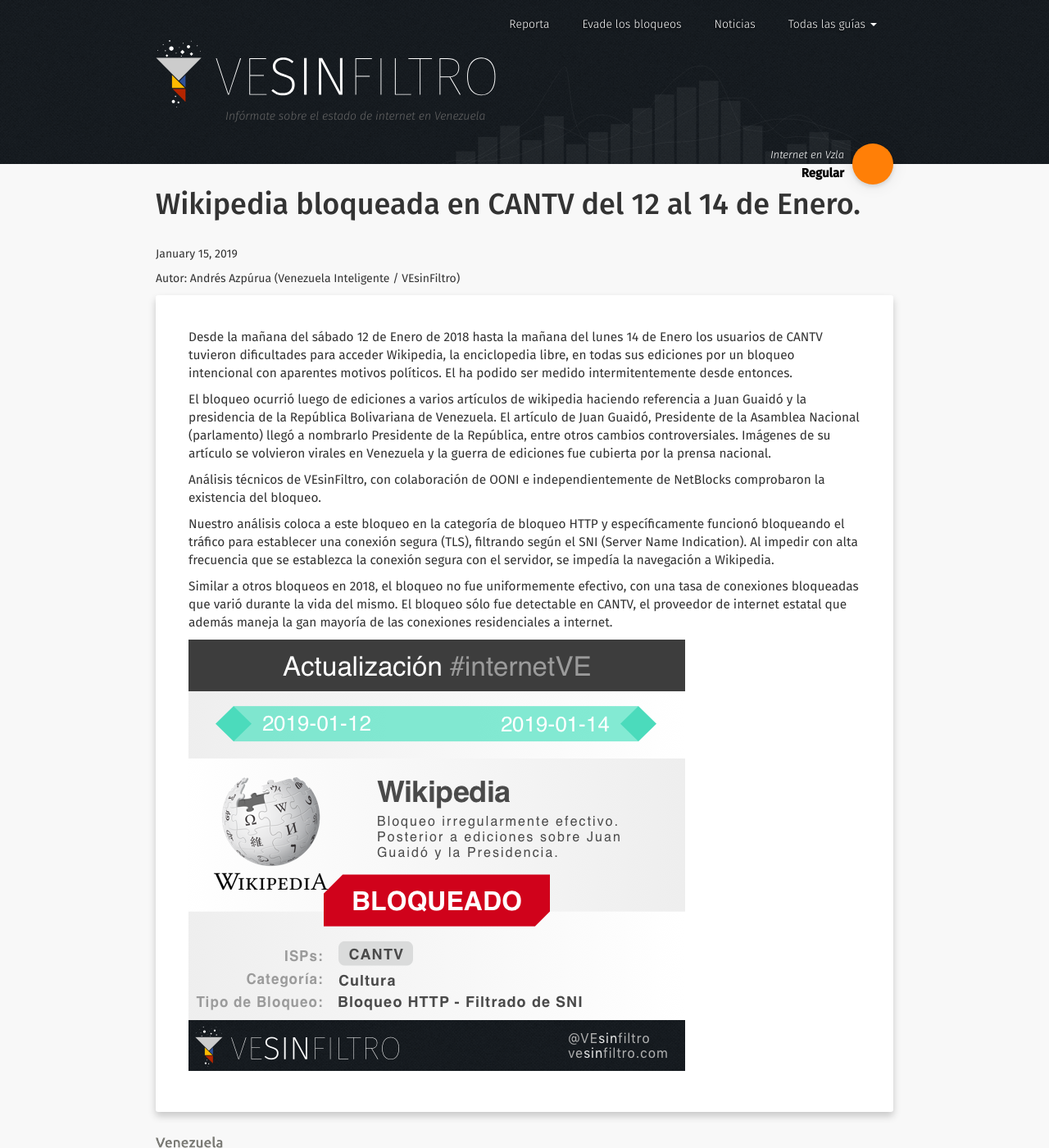
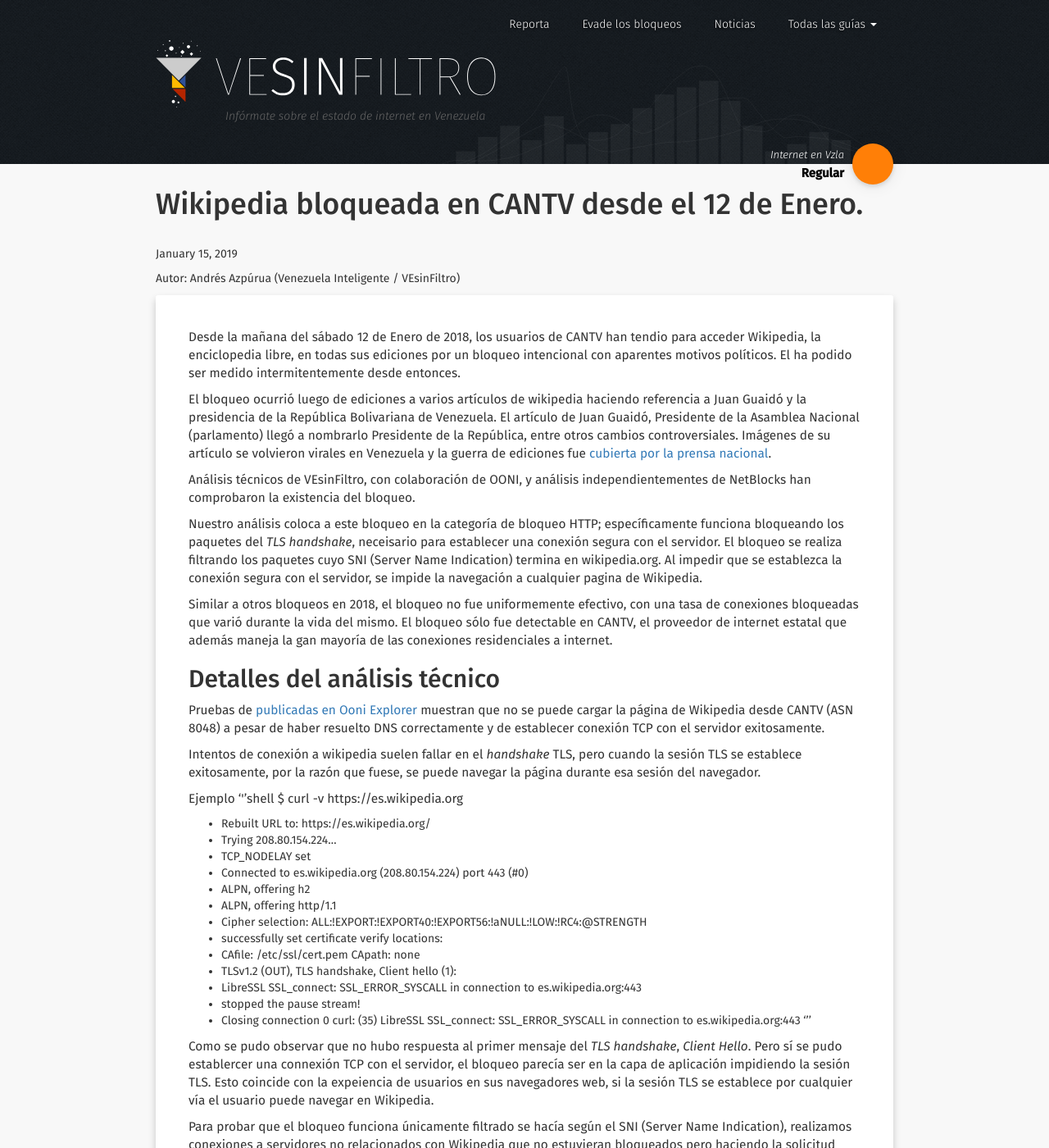
Before and after one commit to VEinteligente/VESinFiltro, a Jekyll site: the page built from _noticias/2019-01-15-wikipedia_cantv.md, in a window 1280 px wide and 1400 px high. Shown: the whole window at 82% size. Built offline with Jekyll 4.4.1, drawn with Linux system fonts in a browser that asks for light colours; nearby versions of some CDN libraries; some of the changed text lies outside the part shown.

Commit message:
Update 2019-01-15-wikipedia_cantv.md

```diff
--- a/_noticias/2019-01-15-wikipedia_cantv.md
+++ b/_noticias/2019-01-15-wikipedia_cantv.md
@@ -1,6 +1,6 @@
 ---
 layout: post
-title:  Wikipedia bloqueada en CANTV del 12 al 14 de Enero.
+title:  Wikipedia bloqueada en CANTV desde el 12 de Enero.
 small: El sitio web de todas las ediciones de Wikipedia fue bloqueado por CANTV, el proveedor de internet del estado Venezolano, del 12 al 14 de Enero de 2019
 permalink: /noticias/wikipedia_2019-01/
 date:   2019-01-15 6:30:00 -0400
@@ -10,14 +10,69 @@
 ---
 
 
-Desde la mañana del sábado 12 de Enero de 2018 hasta la mañana del lunes 14 de Enero los usuarios de CANTV tuvieron dificultades para acceder Wikipedia, la enciclopedia libre, en todas sus ediciones por un bloqueo intencional con aparentes motivos políticos. El ha podido ser medido intermitentemente desde entonces.
+Desde la mañana del sábado 12 de Enero de 2018, los usuarios de CANTV han tendio para acceder Wikipedia, la enciclopedia libre, en todas sus ediciones por un bloqueo intencional con aparentes motivos políticos. El ha podido ser medido intermitentemente desde entonces.
 
-El bloqueo ocurrió luego de ediciones a varios artículos de wikipedia haciendo referencia a Juan Guaidó y la presidencia de la República Bolivariana de Venezuela. El artículo de Juan Guaidó, Presidente de la Asamblea Nacional (parlamento) llegó a nombrarlo Presidente de la República, entre otros cambios controversiales. Imágenes de su artículo se volvieron virales en Venezuela y la guerra de ediciones fue cubierta por la prensa nacional.
+El bloqueo ocurrió luego de ediciones a varios artículos de wikipedia haciendo referencia a Juan Guaidó y la presidencia de la República Bolivariana de Venezuela. El artículo de Juan Guaidó, Presidente de la Asamblea Nacional (parlamento) llegó a nombrarlo Presidente de la República, entre otros cambios controversiales. Imágenes de su artículo se volvieron virales en Venezuela y la guerra de ediciones fue [cubierta por la prensa nacional]().
 
-Análisis técnicos de VEsinFiltro, con colaboración de OONI e independientemente de NetBlocks comprobaron la existencia del bloqueo.
+Análisis técnicos de VEsinFiltro, con colaboración de OONI, y análisis independientementes de NetBlocks han comprobaron la existencia del bloqueo.
 
-Nuestro análisis coloca a este bloqueo en la categoría de bloqueo HTTP y específicamente funcionó bloqueando el tráfico para establecer una conexión segura (TLS), filtrando según el SNI (Server Name Indication). Al impedir con alta frecuencia que se establezca la conexión segura con el servidor, se impedía la navegación a Wikipedia.
+Nuestro análisis coloca a este bloqueo en la categoría de bloqueo HTTP; específicamente funciona bloqueando los paquetes del _TLS handshake_, neceisario para  establecer una conexión segura con el servidor. El bloqueo se realiza filtrando los paquetes cuyo SNI (Server Name Indication) termina en wikipedia.org. Al impedir que se establezca la conexión segura con el servidor, se impide la navegación a cualquier pagina de Wikipedia.
 
 Similar a otros bloqueos en 2018, el bloqueo no fue uniformemente efectivo, con una tasa de conexiones bloqueadas que varió durante la vida del mismo. El bloqueo sólo fue detectable en CANTV, el proveedor de internet estatal que además maneja la gan mayoría de las conexiones residenciales a internet.
 
+## Detalles del análisis técnico
+
+Pruebas de [publicadas en Ooni Explorer](https://explorer.ooni.torproject.org/measurement/20190113T203747Z_AS8048_zmgCmhj2SnRKM6utWKbrj2GHz9UFtYq5db0nYWIbSJzDsHOXWE?input=http://wikipedia.org) muestran que no se puede cargar la página de Wikipedia desde CANTV (ASN 8048) a pesar de haber resuelto DNS correctamente y de establecer conexión TCP con el servidor exitosamente.
+
+Intentos de conexión a wikipedia suelen fallar en el _handshake_ TLS, pero cuando la sesión TLS se establece exitosamente, por la razón que fuese, se puede navegar la página durante esa sesión del navegador.
+
+Ejemplo
+'''shell
+$ curl -v https://es.wikipedia.org
+* Rebuilt URL to: https://es.wikipedia.org/
+*   Trying 208.80.154.224...
+* TCP_NODELAY set
+* Connected to es.wikipedia.org (208.80.154.224) port 443 (#0)
+* ALPN, offering h2
+* ALPN, offering http/1.1
+* Cipher selection: ALL:!EXPORT:!EXPORT40:!EXPORT56:!aNULL:!LOW:!RC4:@STRENGTH
+* successfully set certificate verify locations:
+*   CAfile: /etc/ssl/cert.pem
+  CApath: none
+* TLSv1.2 (OUT), TLS handshake, Client hello (1):
+* LibreSSL SSL_connect: SSL_ERROR_SYSCALL in connection to es.wikipedia.org:443
+* stopped the pause stream!
+* Closing connection 0
+curl: (35) LibreSSL SSL_connect: SSL_ERROR_SYSCALL in connection to es.wikipedia.org:443
+'''
+
+Como se pudo observar que no hubo respuesta al primer mensaje del _TLS handshake_, _Client Hello_. Pero sí se pudo establercer una connexión TCP con el servidor, el bloqueo parecía ser en la capa de aplicación impidiendo la sesión TLS. Esto coincide con la expeiencia de usuarios en sus navegadores web, si la sesión TLS se establece por cualquier vía el usuario puede navegar en Wikipedia.
+
+Para probar que el bloqueo funciona únicamente filtrado se hacía según el SNI (Server Name Indication), realizamos conexiones a servidores no relacionados con Wikipedia que no estuvieran bloqueados pero haciendo la solicitud pididendo la URL de wikipedia; de esta forma se conexta a un servidor destinto pero el SNI dice "www.wikipedia.org" o similar. Si no hya bloqueo por TLS se recibiría la respuesta del servidor y completarse el handshake aunque el servidor no hospede ese url.
+
+Ejemplo:
+'''shell
+* Rebuilt URL to: https://www.wikipedia.org/
+* Connecting to hostname: www.kernel.org
+*   Trying 147.75.58.133...
+* TCP_NODELAY set
+* Connected to www.kernel.org (147.75.58.133) port 443 (#0)
+* ALPN, offering h2
+* ALPN, offering http/1.1
+* Cipher selection: ALL:!EXPORT:!EXPORT40:!EXPORT56:!aNULL:!LOW:!RC4:@STRENGTH
+* successfully set certificate verify locations:
+*   CAfile: /etc/ssl/cert.pem
+  CApath: none
+* TLSv1.2 (OUT), TLS handshake, Client hello (1):
+* LibreSSL SSL_connect: SSL_ERROR_SYSCALL in connection to www.wikipedia.org:443
+* stopped the pause stream!
+* Closing connection 0
+curl: (35) LibreSSL SSL_connect: SSL_ERROR_SYSCALL in connection to www.wikipedia.org:443
+'''
+
+Adicionalmente se realizaron pruebas conectandose a Wikipedia mediante SNI encriptado (ESNI), que transmite el nombre del servidor solicitado de forma encryptada, y terceros como el ISP no pueden leer.
+
+Pudimos verificar con la técnica de internar un handshake TLS a terceros servidores que el filtrado SNI ocurre para cualquier * wikipedia.org, abarcando todas las ediciones de wikipedia pero tambien dominios que no se están usando como foo.wikipedia.org y cualquiercosawikipedia.org. Técnicamente el bloqueo estaría afectando cualquier otro sitio, si exitistiera, con un dominio que termine en wikipedia.org.
+
+
 ![Cover image](/res/post_img/2019-01-15-wikipedia.png)
```
